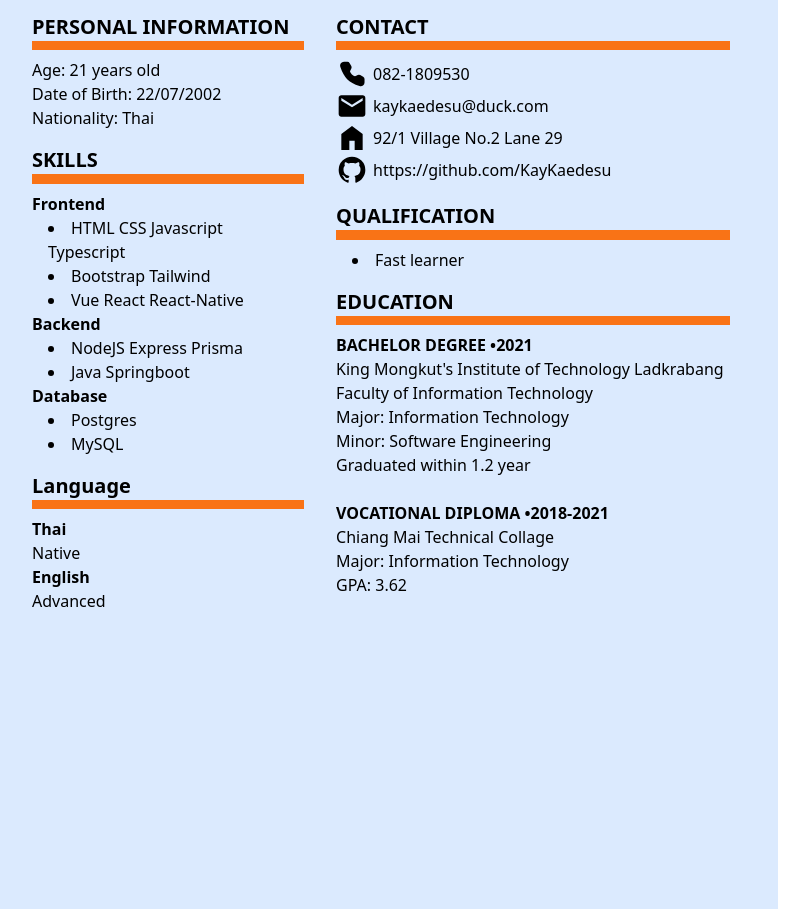
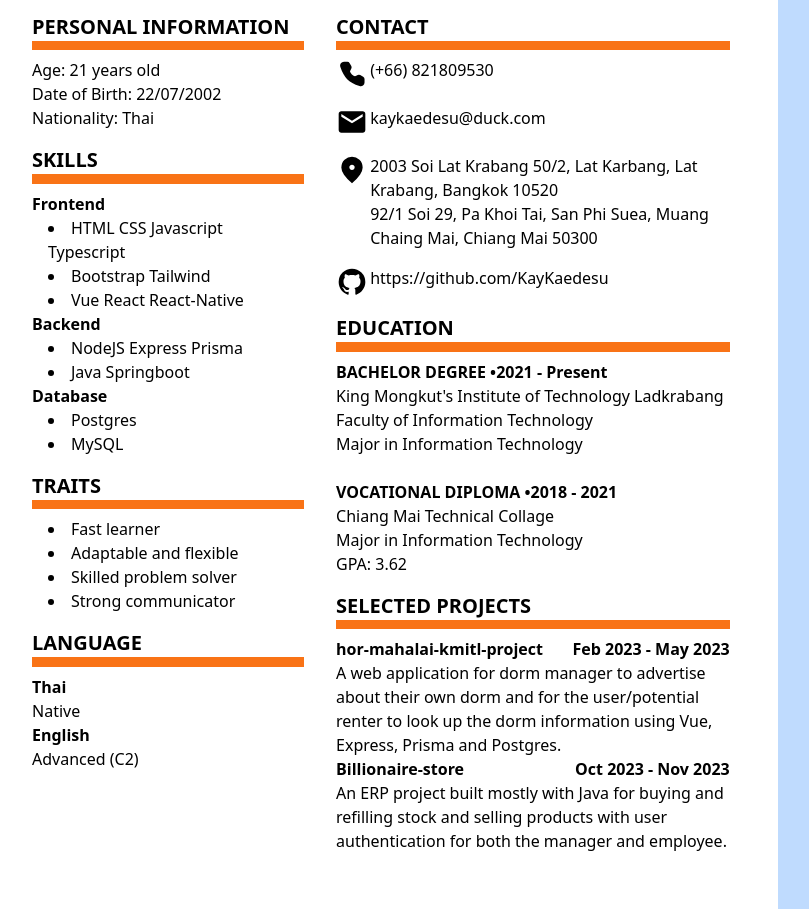
Before and after one commit to KayKaedesu/supersimpleresume, a website: page index.html in a window 1280 px wide. Shown: the part 157-1066 px from the top of the page, without its empty margins (16-825 px from the left). Drawn offline with nearby package versions, Linux system fonts and the light colour scheme.

Commit message:
fix and finalize things

```diff
--- a/index.html
+++ b/index.html
@@ -20,8 +20,8 @@
       }
     </script>
   </head>
-  <body class="font-sans">
-    <div class="h-[11.693in] w-[8.268in] bg-blue-100 p-12">
+  <body class="font-sans bg-blue-200">
+    <div class="h-[11.693in] w-[8.268in] bg-white p-12">
       <div class="w-full h-[1.1in] bg-kmitl relative">
         <div class="bottom-4 left-4 absolute">
           <h1 class="text-4xl font-bold">Ronnachai Srisangwarn</h1>
@@ -60,12 +60,22 @@
             </ul>
           </section>
           <section>
-            <h3 class="text-xl font-bold">Language</h3>
+            <h3 class="text-xl font-bold">TRAITS</h3>
+            <div class="w-full h-[0.1in] bg-kmitl mb-2"></div>
+            <ul class="ml-4 list-disc list-inside">
+              <li>Fast learner</li>
+              <li>Adaptable and flexible</li>
+              <li>Skilled problem solver</li>
+              <li>Strong communicator</li>
+            </ul>
+          </section>
+          <section>
+            <h3 class="text-xl font-bold">LANGUAGE</h3>
             <div class="w-full h-[0.1in] bg-kmitl mb-2"></div>
             <h4 class="font-bold">Thai</h4>
             <p>Native</p>
             <h4 class="font-bold">English</h4>
-            <p>Advanced</p>
+            <p>Advanced (C2)</p>
           </section>
         </div>
         <div class="col-span-7 space-y-4">
@@ -73,7 +83,7 @@
             <h3 class="text-xl font-bold">CONTACT</h3>
             <div class="w-full h-[0.1in] bg-kmitl mb-2"></div>
             <div
-              class="grid grid-cols-12 justify-items-start place-items-center"
+              class="grid grid-cols-12 justify-items-start place-items-start gap-4"
             >
               <svg
                 class="col-span-1"
@@ -90,7 +100,7 @@
                   d="M16.996 7.686a2 2 0 0 1 1.749 1.03l2.446 4.406a2 2 0 0 1 .04 1.865l-2.356 4.714s.683 3.511 3.541 6.37c2.859 2.858 6.358 3.53 6.358 3.53l4.713-2.357a2 2 0 0 1 1.866.04l4.42 2.458A2 2 0 0 1 40.8 31.49v5.073c0 2.584-2.4 4.45-4.848 3.624c-5.028-1.697-12.833-4.927-17.78-9.874c-4.946-4.947-8.177-12.751-9.873-17.78c-.826-2.447 1.04-4.847 3.624-4.847z"
                 />
               </svg>
-              <p class="col-span-11">&#160;082-1809530</p>
+              <p class="col-span-11">(+66) 821809530</p>
               <svg
                 class="col-span-1"
                 xmlns="http://www.w3.org/2000/svg"
@@ -103,17 +113,28 @@
                   d="M4 20q-.825 0-1.412-.587T2 18V6q0-.825.588-1.412T4 4h16q.825 0 1.413.588T22 6v12q0 .825-.587 1.413T20 20zm8-7l8-5V6l-8 5l-8-5v2z"
                 />
               </svg>
-              <p class="col-span-11">&#160;kaykaedesu@duck.com</p>
+              <p class="col-span-11">kaykaedesu@duck.com</p>
               <svg
-                class="col-span-1"
                 xmlns="http://www.w3.org/2000/svg"
                 width="32"
                 height="32"
                 viewBox="0 0 24 24"
               >
-                <path fill="currentColor" d="M4 21V9l8-6l8 6v12h-6v-7h-4v7z" />
+                <path
+                  fill="currentColor"
+                  d="M12 12q.825 0 1.413-.587T14 10q0-.825-.587-1.412T12 8q-.825 0-1.412.588T10 10q0 .825.588 1.413T12 12m0 10q-4.025-3.425-6.012-6.362T4 10.2q0-3.75 2.413-5.975T12 2q3.175 0 5.588 2.225T20 10.2q0 2.5-1.987 5.438T12 22"
+                />
               </svg>
-              <p class="col-span-11">&#160;92/1 Village No.2 Lane 29</p>
+              <div class="col-span-11">
+                <p>
+                  2003 Soi Lat Krabang 50/2, Lat Karbang, Lat Krabang, Bangkok
+                  10520
+                </p>
+                <p>
+                  92/1 Soi 29, Pa Khoi Tai, San Phi Suea, Muang Chaing Mai,
+                  Chiang Mai 50300
+                </p>
+              </div>
               <svg
                 class="col-span-1"
                 xmlns="http://www.w3.org/2000/svg"
@@ -126,32 +147,46 @@
                   d="M12 2A10 10 0 0 0 2 12c0 4.42 2.87 8.17 6.84 9.5c.5.08.66-.23.66-.5v-1.69c-2.77.6-3.36-1.34-3.36-1.34c-.46-1.16-1.11-1.47-1.11-1.47c-.91-.62.07-.6.07-.6c1 .07 1.53 1.03 1.53 1.03c.87 1.52 2.34 1.07 2.91.83c.09-.65.35-1.09.63-1.34c-2.22-.25-4.55-1.11-4.55-4.92c0-1.11.38-2 1.03-2.71c-.1-.25-.45-1.29.1-2.64c0 0 .84-.27 2.75 1.02c.79-.22 1.65-.33 2.5-.33c.85 0 1.71.11 2.5.33c1.91-1.29 2.75-1.02 2.75-1.02c.55 1.35.2 2.39.1 2.64c.65.71 1.03 1.6 1.03 2.71c0 3.82-2.34 4.66-4.57 4.91c.36.31.69.92.69 1.85V21c0 .27.16.59.67.5C19.14 20.16 22 16.42 22 12A10 10 0 0 0 12 2"
                 />
               </svg>
-              <p class="col-span-11">&#160;https://github.com/KayKaedesu</p>
+              <p class="col-span-11">https://github.com/KayKaedesu</p>
             </div>
           </section>
-          <section>
-            <h3 class="text-xl font-bold">QUALIFICATION</h3>
-            <div class="w-full h-[0.1in] bg-kmitl mb-2"></div>
-            <ul class="ml-4 list-disc list-inside">
-              <li>Fast learner</li>
-            </ul>
-          </section>
+
           <section>
             <h3 class="text-xl font-bold">EDUCATION</h3>
             <div class="w-full h-[0.1in] bg-kmitl mb-2"></div>
             <div>
-              <h4 class="font-bold">BACHELOR DEGREE &#8226;2021</h4>
+              <h4 class="font-bold">BACHELOR DEGREE &#8226;2021 - Present</h4>
               <p>King Mongkut's Institute of Technology Ladkrabang</p>
               <p>Faculty of Information Technology</p>
-              <p>Major: Information Technology</p>
-              <p>Minor: Software Engineering</p>
-              <p>Graduated within 1.2 year</p>
+              <p>Major in Information Technology</p>
               <br />
-              <h4 class="font-bold">VOCATIONAL DIPLOMA &#8226;2018-2021</h4>
+              <h4 class="font-bold">VOCATIONAL DIPLOMA &#8226;2018 - 2021</h4>
               <p>Chiang Mai Technical Collage</p>
-              <p>Major: Information Technology</p>
+              <p>Major in Information Technology</p>
               <p>GPA: 3.62</p>
             </div>
+          </section>
+          <section>
+            <h3 class="text-xl font-bold">SELECTED PROJECTS</h3>
+            <div class="w-full h-[0.1in] bg-kmitl mb-2"></div>
+            <div class="font-bold flex justify-between">
+              <h4>hor-mahalai-kmitl-project</h4>
+              <h4>Feb 2023 - May 2023</h4>
+            </div>
+            <p>
+              A web application for dorm manager to advertise about their own
+              dorm and for the user/potential renter to look up the dorm
+              information using Vue, Express, Prisma and Postgres.
+            </p>
+            <div class="font-bold flex justify-between">
+              <h4>Billionaire-store</h4>
+              <h4>Oct 2023 - Nov 2023</h4>
+            </div>
+            <p>
+              An ERP project built mostly with Java for buying and refilling
+              stock and selling products with user authentication for both the
+              manager and employee.
+            </p>
           </section>
           <!-- <section>
             <h3 class="text-xl font-bold">PERSONAL INFORMATION</h3>
```
Also changed, not shown: 1 other file.
